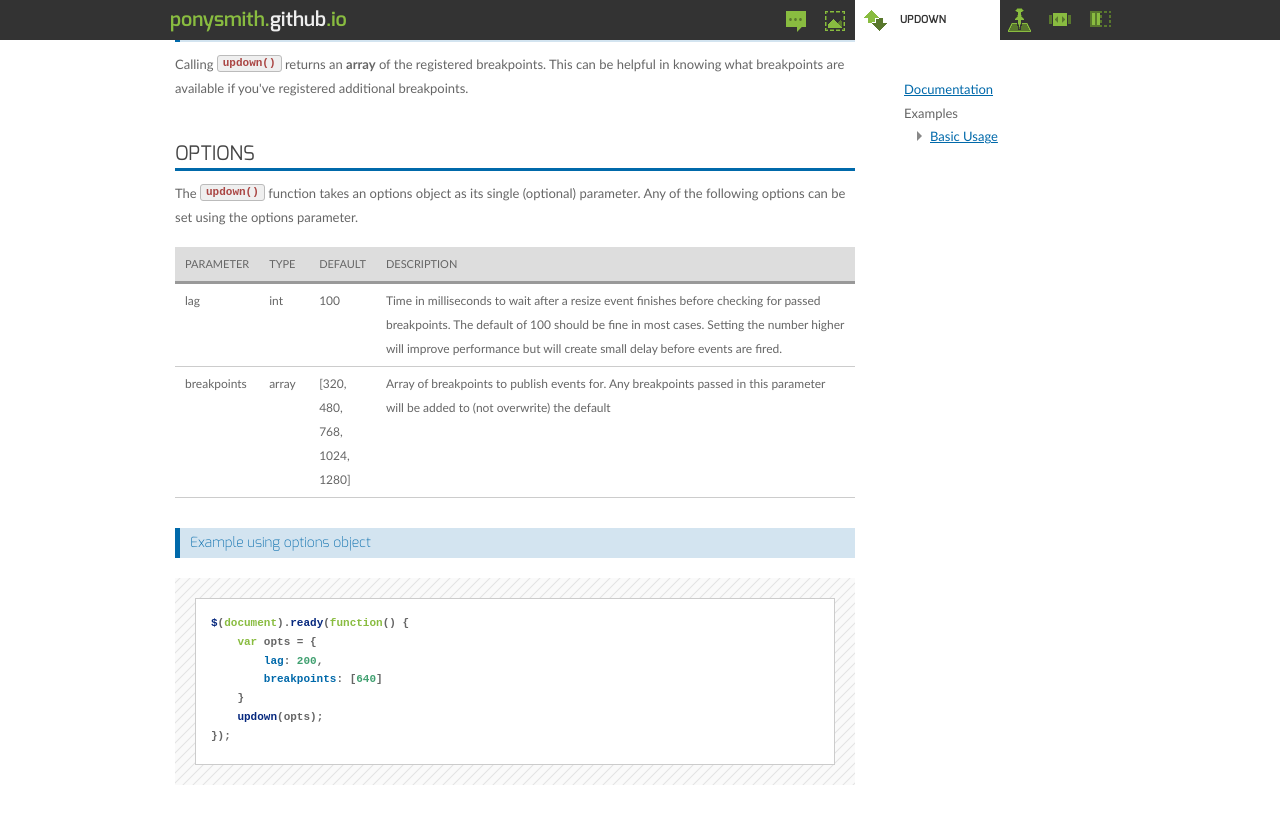
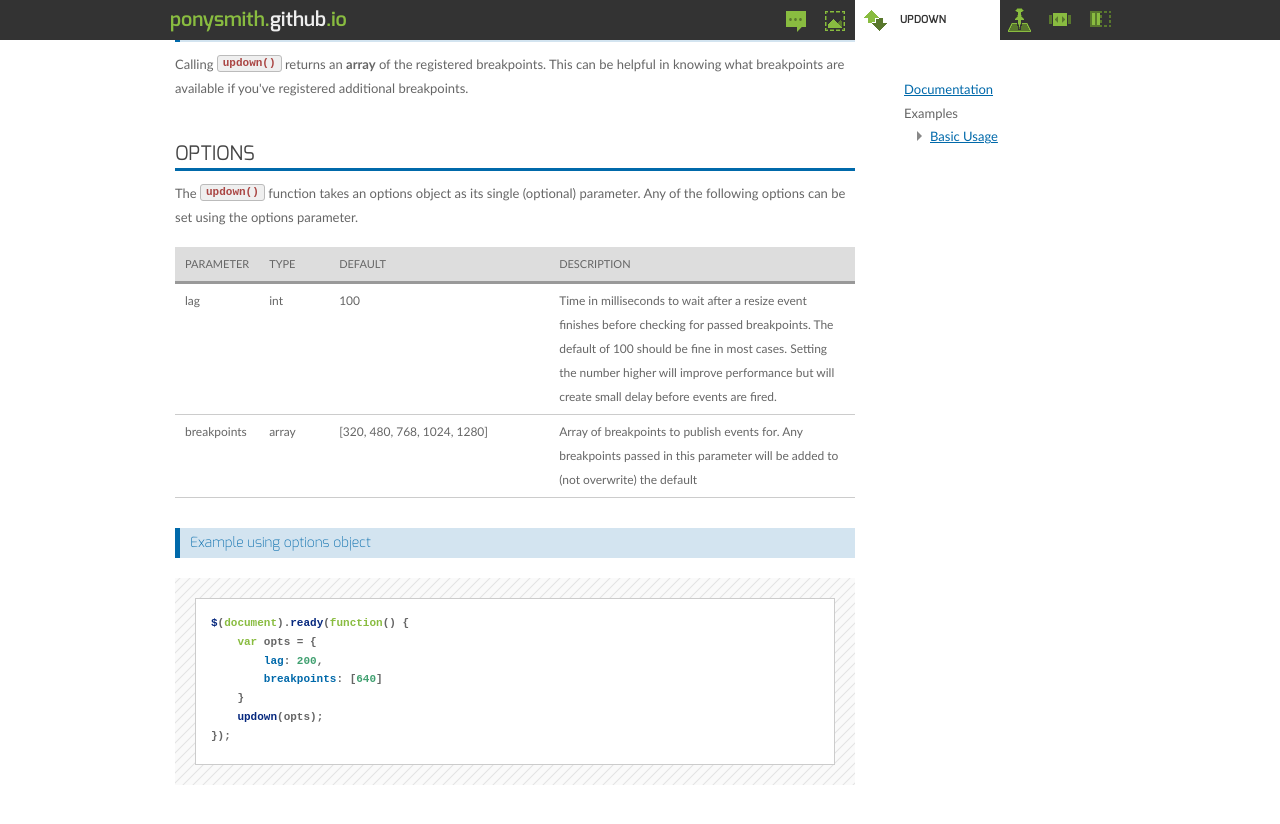
Before and after one commit to ponysmith/ponysmith.github.io, a Jekyll site: the page built from updown/index.html, in a window 1280 px wide and 900 px high, scrolled down 1090 px. Shown: the top 824 px of the window. Built offline with Jekyll 4.4.1, drawn with Linux system fonts in a browser that asks for light colours.

Commit message:
Documentation changes

```diff
--- a/shyft/examples/add-remove/index.html
+++ b/shyft/examples/add-remove/index.html
@@ -1,6 +1,6 @@
 ---
 layout: default
-title: Custom UI
+title: Adding / Removing slides
 project: shyft
 ---
 
--- a/shyft/index.html
+++ b/shyft/index.html
@@ -27,7 +27,7 @@ and very customizable with a host of options, callbacks and exposed public metho
 {% highlight html linenow %}
 <!--
 Here, div#shyft-wrapper is the wrapping element we will pass into the initialization function
-The child elements (div.shyft-slide) will be converted into slides.
+The child elements (div.shyft-item) will be converted into slides.
 Note the id and classes are not required and are there just for reference
 -->
 <div id="shyft-wrapper">
--- a/shyft/options/index.html
+++ b/shyft/options/index.html
@@ -27,7 +27,7 @@ The available options can be found in the table below.
 <p>
 To set options via <code>data</code> attributes, add HTML attribute(s) to the wrapper element
 (the one you'll pass into the constructor). Data attributes should take the form of
-<code>data-shyft-&lt;option_name&gt;</code>.
+<code>data-shyft&lt;option_name&gt;</code>.
 </p>
 <p>
 Note that you <strong>cannot</strong> set
--- a/updown/index.html
+++ b/updown/index.html
@@ -70,9 +70,9 @@ options can be set using the options parameter.
 <table class="tabletrim" summary="Object properties for the updown.js constructor function parameter">
 <thead>
 <tr>
-    <th scope="col" width="30">Parameter</th>
-    <th scope="col" width="30">Type</th>
-    <th scope="col" width="30">Default</th>
+    <th scope="col" width="50">Parameter</th>
+    <th scope="col" width="50">Type</th>
+    <th scope="col" width="200">Default</th>
     <th scope="col">Description</th>
 </tr>
 </thead>
```
